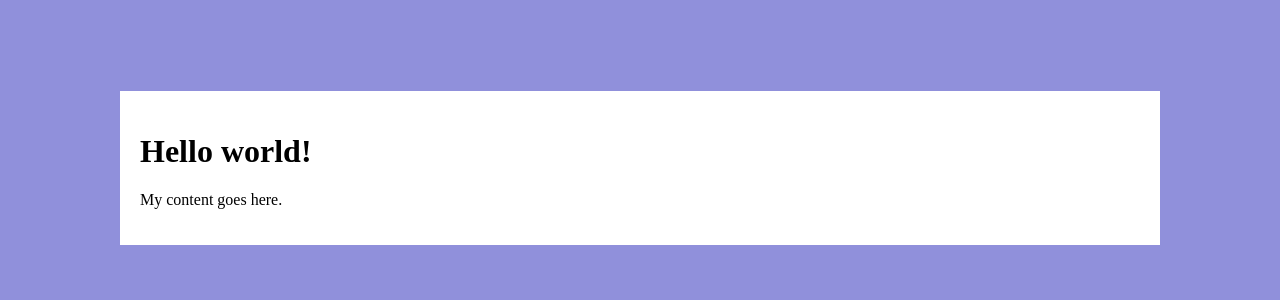
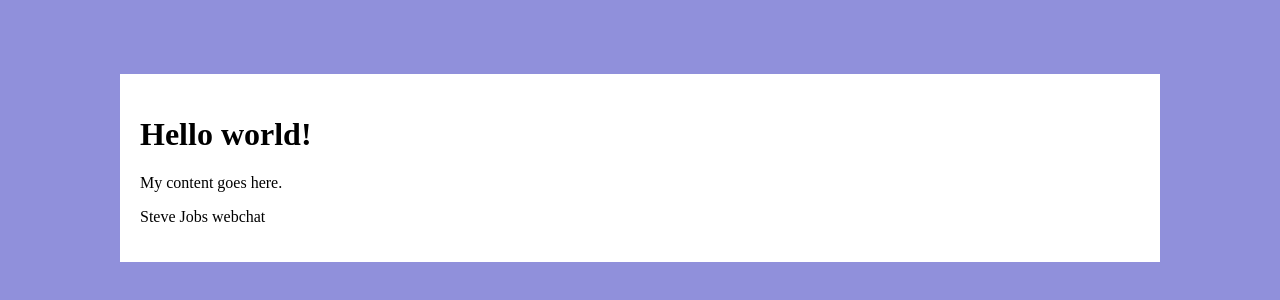
Before and after one commit to Keishin-Roberts/SE-Group17-2026, a React (Vite) app in the folder front/: page / in a window 1280 px wide. Shown: the part 240-540 px from the top of the page. Built offline with nearby package versions, Linux system fonts and the light colour scheme.

Commit message:
added icon

```diff
--- a/front/index.html
+++ b/front/index.html
@@ -4,7 +4,7 @@
     <meta charset="UTF-8" />
     <link rel="icon" type="image/x-icon" href="/app-icon.ico" />
     <meta name="viewport" content="width=device-width, initial-scale=1.0" />
-    <title>Historical Figure Chat </title>
+    <title>Steve Jobs Chat </title>
   </head>
 
 
--- a/front/src/App.jsx
+++ b/front/src/App.jsx
@@ -5,6 +5,7 @@ function App() {
     <div className="container">
       <h1>Hello world!</h1>
       <p>My content goes here.</p>
+      <p>Steve Jobs webchat</p>
     </div>
   )
 }
```
